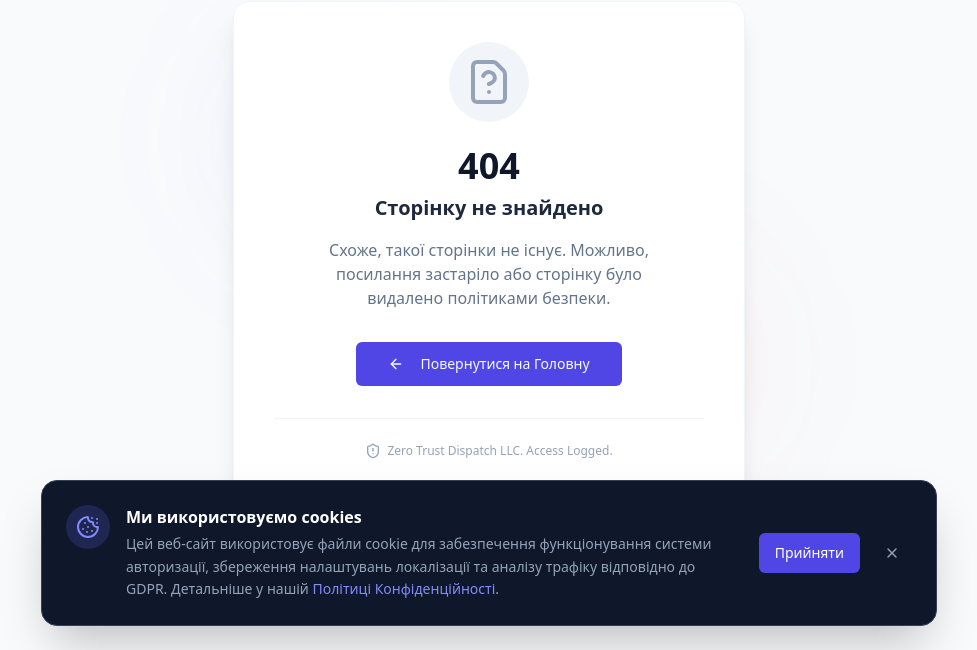
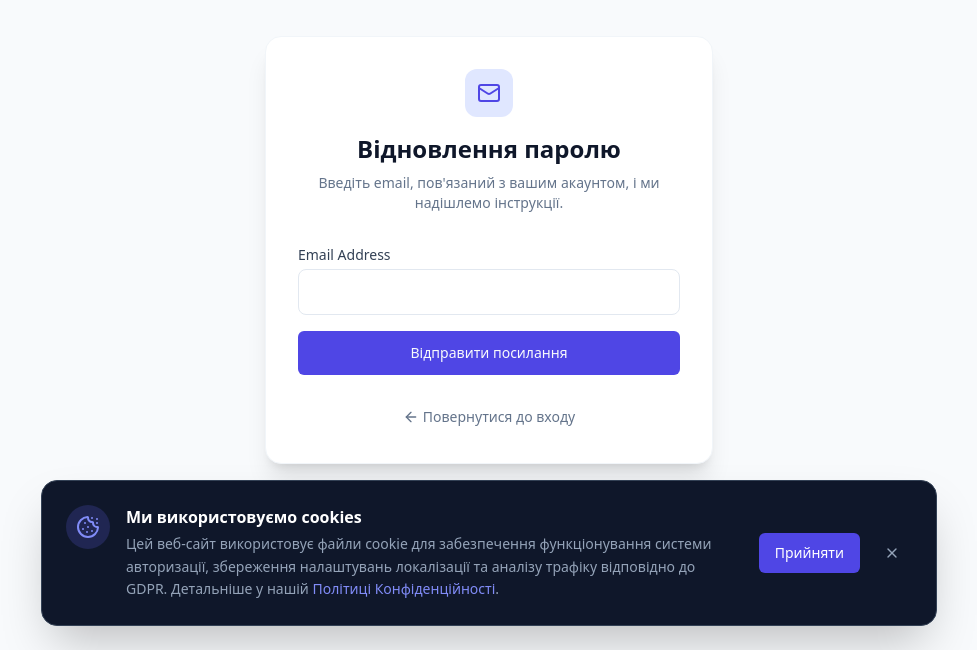
Before and after one commit to egn-labs-dev/Logistic, a React (Vite) app in the folder frontend/: page /forgot-password in a window 1280 px wide. Shown: the part 150-800 px from the top of the page, without its empty margins (151-1128 px from the left). Built offline with nearby package versions, Linux system fonts and the light colour scheme.

Commit message:
feat(ux): add password reset flow to frontend

```diff
--- a/frontend/src/App.tsx
+++ b/frontend/src/App.tsx
@@ -6,6 +6,8 @@ import { Dashboard } from '@/pages/Dashboard';
 import { NotFound } from '@/pages/NotFound';
 import { PrivacyPolicy } from '@/pages/PrivacyPolicy';
 import { TermsOfService } from '@/pages/TermsOfService';
+import { ForgotPassword } from '@/pages/ForgotPassword';
+import { ResetPassword } from '@/pages/ResetPassword';
 import { ProtectedRoute } from '@/components/ProtectedRoute';
 import { CookieConsent } from '@/components/CookieConsent';
 import { useAuthStore } from '@/store/authStore';
@@ -24,6 +26,8 @@ function App() {
           path="/register"
           element={token ? <Navigate to="/" replace /> : <Register />}
         />
+        <Route path="/forgot-password" element={token ? <Navigate to="/" replace /> : <ForgotPassword />} />
+        <Route path="/reset-password" element={token ? <Navigate to="/" replace /> : <ResetPassword />} />
 
         <Route path="/privacy" element={<PrivacyPolicy />} />
         <Route path="/terms" element={<TermsOfService />} />
--- /dev/null
+++ b/frontend/src/pages/ForgotPassword.tsx
@@ -0,0 +1,97 @@
+import { useState } from 'react';
+import { Link } from 'react-router-dom';
+import { Mail, ArrowLeft, CheckCircle2, Loader2, ShieldAlert } from 'lucide-react';
+import { Button } from '@/components/ui/button';
+import { useTranslation } from 'react-i18next';
+
+export const ForgotPassword = () => {
+  const { t } = useTranslation();
+  const [email, setEmail] = useState('');
+  const [loading, setLoading] = useState(false);
+  const [success, setSuccess] = useState(false);
+  const [errorMsg, setErrorMsg] = useState('');
+
+  const handleSubmit = async (e: React.FormEvent) => {
+    e.preventDefault();
+    setLoading(true);
+    setErrorMsg('');
+
+    try {
+      const response = await fetch('http://localhost:8000/api/v1/auth/forgot-password', {
+        method: 'POST',
+        headers: { 'Content-Type': 'application/json' },
+        body: JSON.stringify({ email }),
+      });
+
+      if (!response.ok) {
+        throw new Error('Failed to request reset');
+      }
+
+      setSuccess(true);
+    } catch (err: any) {
+      setErrorMsg('Помилка при відправці запиту. Спробуйте пізніше.');
+    } finally {
+      setLoading(false);
+    }
+  };
+
+  return (
+    <div className="min-h-screen flex items-center justify-center bg-slate-50 p-4">
+      <div className="w-full max-w-md bg-white rounded-2xl shadow-xl border border-slate-100 p-8">
+        <div className="text-center mb-8">
+          <div className="mx-auto w-12 h-12 bg-indigo-100 rounded-xl flex items-center justify-center mb-4">
+            <Mail className="w-6 h-6 text-indigo-600" />
+          </div>
+          <h1 className="text-2xl font-bold text-slate-900 mb-2">Відновлення паролю</h1>
+          <p className="text-slate-500 text-sm">Введіть email, пов'язаний з вашим акаунтом, і ми надішлемо інструкції.</p>
+        </div>
+
+        {success ? (
+          <div className="text-center">
+            <div className="bg-green-50 text-green-700 p-4 rounded-xl mb-6 flex flex-col items-center">
+              <CheckCircle2 className="w-10 h-10 mb-2" />
+              <p className="font-medium">Лист відправлено!</p>
+              <p className="text-sm mt-1">Перевірте поштову скриньку <strong>{email}</strong>.</p>
+            </div>
+            <Button asChild variant="outline" className="w-full">
+              <Link to="/login"><ArrowLeft className="w-4 h-4 mr-2" /> Повернутися до входу</Link>
+            </Button>
+          </div>
+        ) : (
+          <form onSubmit={handleSubmit} className="space-y-4">
+            <div>
+              <label htmlFor="email" className="block text-sm font-medium text-slate-700 mb-1">
+                {t('auth.email')}
+              </label>
+              <input
+                type="email"
+                id="email"
+                className="w-full px-4 py-2.5 rounded-lg border border-slate-200 focus:border-indigo-500 focus:ring-2 focus:ring-indigo-200 outline-none transition-all"
+                value={email}
+                onChange={(e) => setEmail(e.target.value)}
+                required
+              />
+            </div>
+
+            {errorMsg && (
+              <div className="p-3 bg-red-50 rounded-md border border-red-100 flex items-start space-x-2 text-sm text-red-700">
+                <ShieldAlert className="w-4 h-4 mt-0.5 shrink-0" />
+                <span>{errorMsg}</span>
+              </div>
+            )}
+
+            <Button type="submit" className="w-full h-11 bg-indigo-600 hover:bg-indigo-700" disabled={loading}>
+              {loading ? <Loader2 className="animate-spin w-5 h-5" /> : 'Відправити посилання'}
+            </Button>
+
+            <div className="text-center pt-4">
+              <Link to="/login" className="text-sm text-slate-500 hover:text-indigo-600 font-medium inline-flex items-center">
+                <ArrowLeft className="w-4 h-4 mr-1" /> Повернутися до входу
+              </Link>
+            </div>
+          </form>
+        )}
+      </div>
+    </div>
+  );
+};
--- a/frontend/src/pages/Login.tsx
+++ b/frontend/src/pages/Login.tsx
@@ -77,7 +77,14 @@ export const Login = () => {
           </div>
 
           <div className="space-y-2">
-            <label className="text-sm font-medium text-slate-700">{t('auth.password')}</label>
+            <div className="flex justify-between items-center mb-1">
+              <label htmlFor="password" className="block text-sm font-medium text-slate-700">
+                {t('auth.password')}
+              </label>
+              <Link to="/forgot-password" className="text-xs font-medium text-indigo-600 hover:text-indigo-500">
+                Забули пароль?
+              </Link>
+            </div>
             <Input
               type="password"
               placeholder="••••••••"
--- /dev/null
+++ b/frontend/src/pages/ResetPassword.tsx
@@ -0,0 +1,113 @@
+import { useState } from 'react';
+import { Link, useNavigate, useSearchParams } from 'react-router-dom';
+import { KeyRound, ArrowLeft, Loader2, ShieldAlert } from 'lucide-react';
+import { Button } from '@/components/ui/button';
+
+export const ResetPassword = () => {
+  const [searchParams] = useSearchParams();
+  const token = searchParams.get('token');
+  const navigate = useNavigate();
+
+  const [password, setPassword] = useState('');
+  const [confirmPassword, setConfirmPassword] = useState('');
+  const [loading, setLoading] = useState(false);
+  const [errorMsg, setErrorMsg] = useState('');
+
+  const handleSubmit = async (e: React.FormEvent) => {
+    e.preventDefault();
+    if (password !== confirmPassword) {
+      setErrorMsg('Паролі не співпадають');
+      return;
+    }
+
+    setLoading(true);
+    setErrorMsg('');
+
+    try {
+      const response = await fetch('http://localhost:8000/api/v1/auth/reset-password', {
+        method: 'POST',
+        headers: { 'Content-Type': 'application/json' },
+        body: JSON.stringify({ token, new_password: password }),
+      });
+
+      if (!response.ok) {
+        throw new Error('Invalid token');
+      }
+
+      // Navigate to login after success
+      navigate('/login', { state: { message: 'Пароль успішно змінено. Ви можете увійти.' } });
+    } catch (err: any) {
+      setErrorMsg('Посилання недійсне або термін його дії минув. Зробіть новий запит.');
+    } finally {
+      setLoading(false);
+    }
+  };
+
+  if (!token) {
+    return (
+      <div className="min-h-screen flex items-center justify-center bg-slate-50 p-4">
+        <div className="text-center">
+          <ShieldAlert className="w-12 h-12 text-red-500 mx-auto mb-4" />
+          <h2 className="text-xl font-bold text-slate-900 mb-2">Недійсний запит</h2>
+          <p className="text-slate-500 mb-6">Відсутній токен безпеки.</p>
+          <Button asChild><Link to="/forgot-password">Відновити пароль</Link></Button>
+        </div>
+      </div>
+    );
+  }
+
+  return (
+    <div className="min-h-screen flex items-center justify-center bg-slate-50 p-4">
+      <div className="w-full max-w-md bg-white rounded-2xl shadow-xl border border-slate-100 p-8">
+        <div className="text-center mb-8">
+          <div className="mx-auto w-12 h-12 bg-indigo-100 rounded-xl flex items-center justify-center mb-4">
+            <KeyRound className="w-6 h-6 text-indigo-600" />
+          </div>
+          <h1 className="text-2xl font-bold text-slate-900 mb-2">Створення нового паролю</h1>
+          <p className="text-slate-500 text-sm">Введіть новий безпечний пароль для вашого акаунту.</p>
+        </div>
+
+        <form onSubmit={handleSubmit} className="space-y-4">
+          <div>
+            <label className="block text-sm font-medium text-slate-700 mb-1">Новий пароль</label>
+            <input
+              type="password"
+              className="w-full px-4 py-2.5 rounded-lg border border-slate-200 focus:border-indigo-500 focus:ring-2 focus:ring-indigo-200 outline-none"
+              value={password}
+              onChange={(e) => setPassword(e.target.value)}
+              required
+              minLength={6}
+            />
+          </div>
+          <div>
+            <label className="block text-sm font-medium text-slate-700 mb-1">Підтвердіть пароль</label>
+            <input
+              type="password"
+              className="w-full px-4 py-2.5 rounded-lg border border-slate-200 focus:border-indigo-500 focus:ring-2 focus:ring-indigo-200 outline-none"
+              value={confirmPassword}
+              onChange={(e) => setConfirmPassword(e.target.value)}
+              required
+              minLength={6}
+            />
+          </div>
+
+          {errorMsg && (
+            <div className="p-3 bg-red-50 rounded-md border border-red-100 text-sm text-red-700">
+              {errorMsg}
+            </div>
+          )}
+
+          <Button type="submit" className="w-full h-11 bg-indigo-600 hover:bg-indigo-700 mt-2" disabled={loading}>
+            {loading ? <Loader2 className="animate-spin w-5 h-5" /> : 'Зберегти пароль'}
+          </Button>
+
+          <div className="text-center pt-4">
+            <Link to="/login" className="text-sm text-slate-500 hover:text-indigo-600 font-medium inline-flex items-center">
+              <ArrowLeft className="w-4 h-4 mr-1" /> Скасувати
+            </Link>
+          </div>
+        </form>
+      </div>
+    </div>
+  );
+};
```
